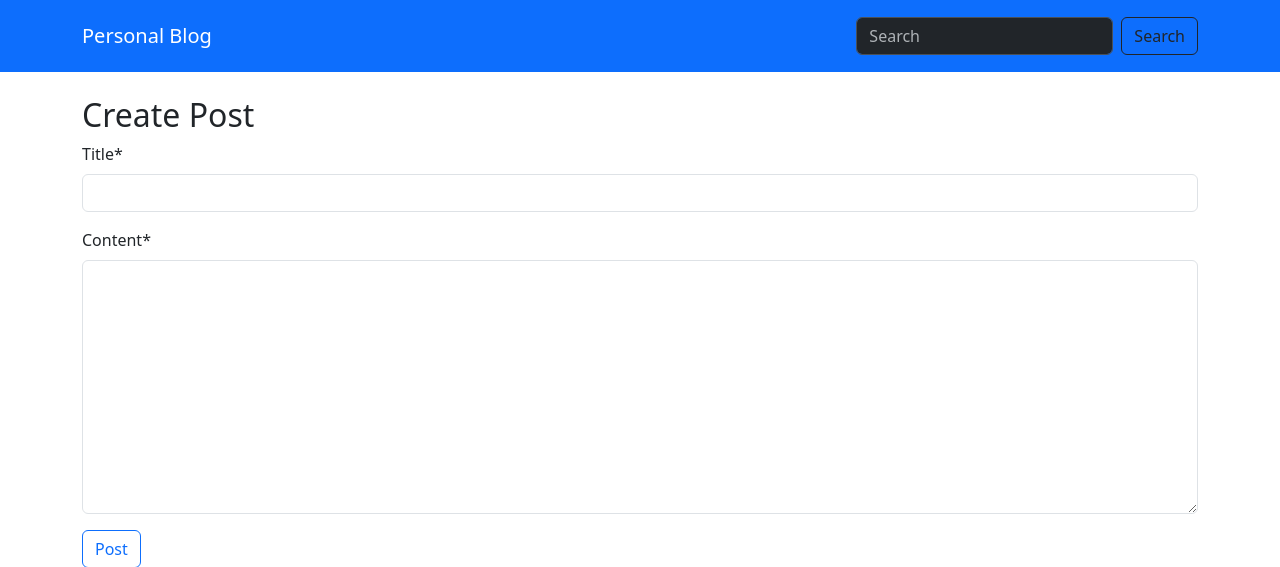
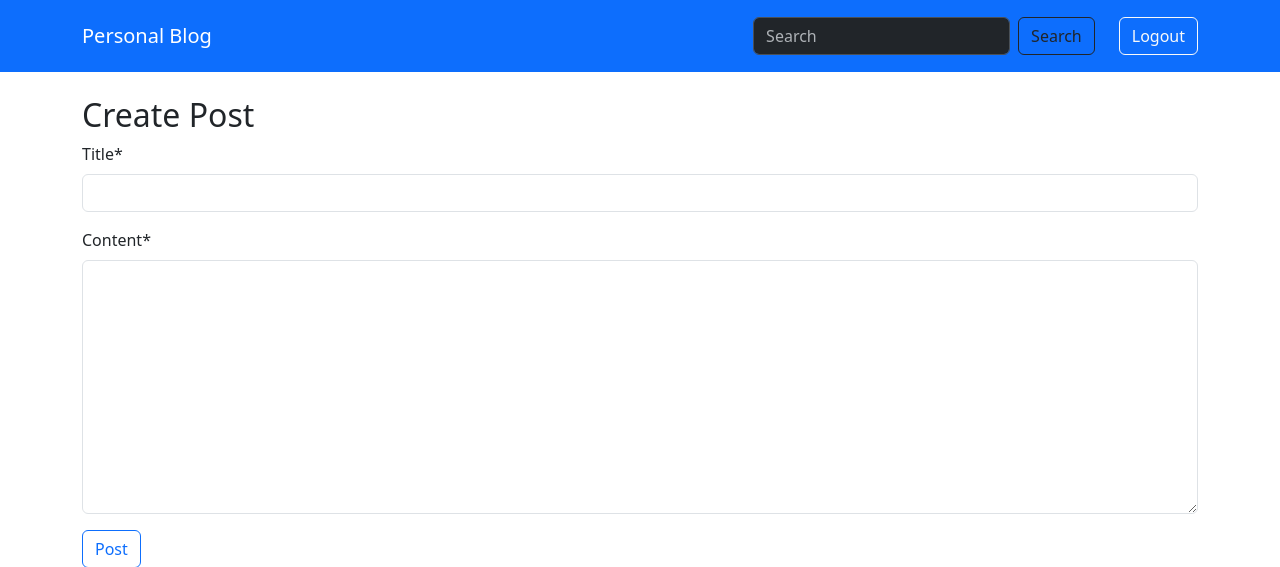
Before and after one commit to san5216/personal_blog, a Django app: page /post/new/ in a window 1280 px wide. Shown: the top 567 px of the page. Run offline with Django 5.2, Linux system fonts and the light colour scheme; the visitor is signed in with stand-in values (Sample User, id 1); parts of the project's set-up code (start-up, migrations or seed data) failed here and were passed over; some libraries are stand-ins or nearby versions.

Commit message:
Fix logout function

```diff
--- a/templates/base.html
+++ b/templates/base.html
@@ -16,7 +16,8 @@
             <nav class="navbar bg-primary py-3" data-bs-theme="dark">
                 <div class="container">
                     <a class="navbar-brand" href="{% url 'blog:home' %}">Personal Blog</a>
-                    <form class="d-flex" role="search" action="{% url 'blog:results' %}">
+                    <div class="d-flex">
+                        <form class="d-flex me-4" role="search" action="{% url 'blog:results' %}">
                             <input class="form-control me-2"
                                    type="search"
                                    placeholder="Search"
@@ -24,6 +25,11 @@
                                    name="query" />
                             <button class="btn btn-outline-dark" type="submit">Search</button>
                         </form>
+                        <form action="{% url 'users:logout' %}" method="post">
+                            {% csrf_token %}
+                            <button class="btn btn-outline-light" type="submit">Logout</button>
+                        </form>
+                    </div>
                 </div>
             </nav>
         </header>
--- a/users/urls.py
+++ b/users/urls.py
@@ -1,4 +1,5 @@
 from django.urls import path
+from django.contrib.auth.views import LogoutView
 
 from . import views
 
@@ -7,5 +8,5 @@ app_name = "users"
 
 urlpatterns = [
     path("login/", views.UserLoginView.as_view(), name="login"),
-    path("logout/", views.LogoutView.as_view(), name="logout"),
+    path("logout/", LogoutView.as_view(), name="logout"),
 ]
```
Lines whose indentation alone changed are shown as unchanged.
